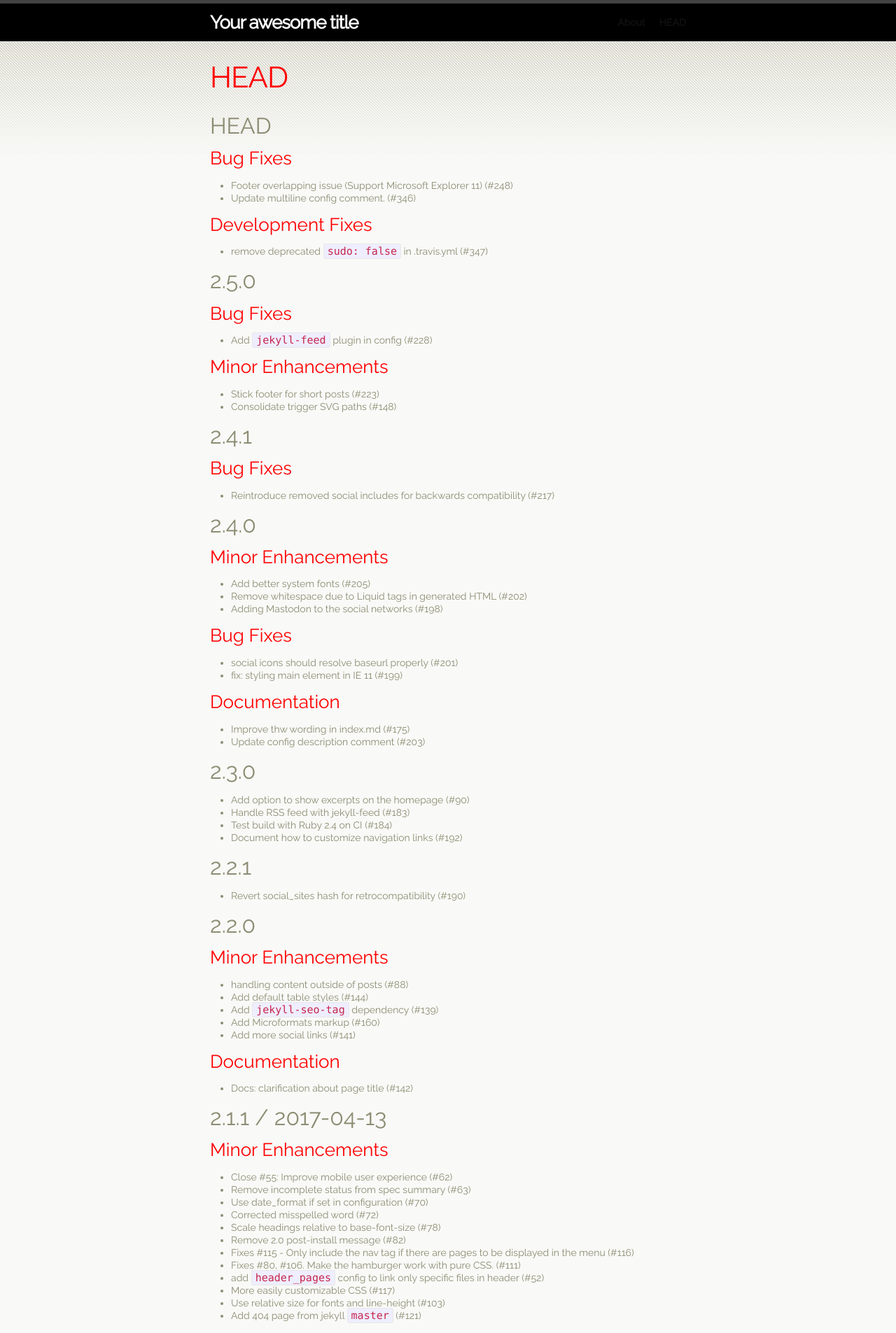
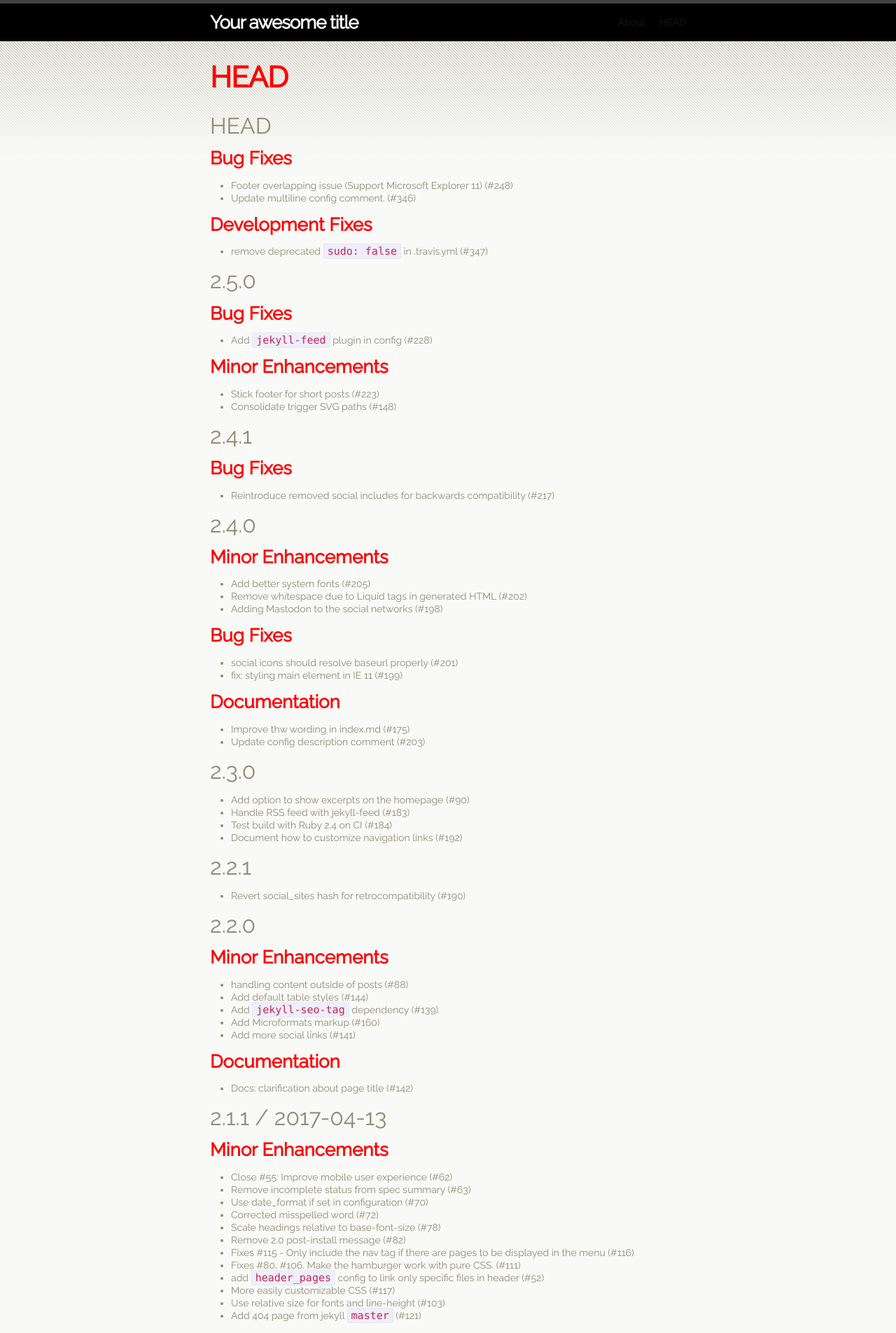
Before and after one commit to 6bita/magasinet, a Jekyll site: the page built from History.markdown, in a window 1280 px wide. Shown: the top 1905 px of the page at 70% size. Built offline with Jekyll 4.4.1, drawn with Linux system fonts in a browser that asks for light colours; our own code applies the rules of GitHub Pages for plain Markdown files.

Commit message:
Update head.html

```diff
--- a/_includes/head.html
+++ b/_includes/head.html
@@ -37,9 +37,16 @@
       font-weight: 900;
     }
 
+    .page-link
+    {
+      color: #fff;
+      font-weight: 900;
+    }
+
     h1, h3
     {
       color: red;
+      font-weight: 900;
     }
 
   </style>
```
